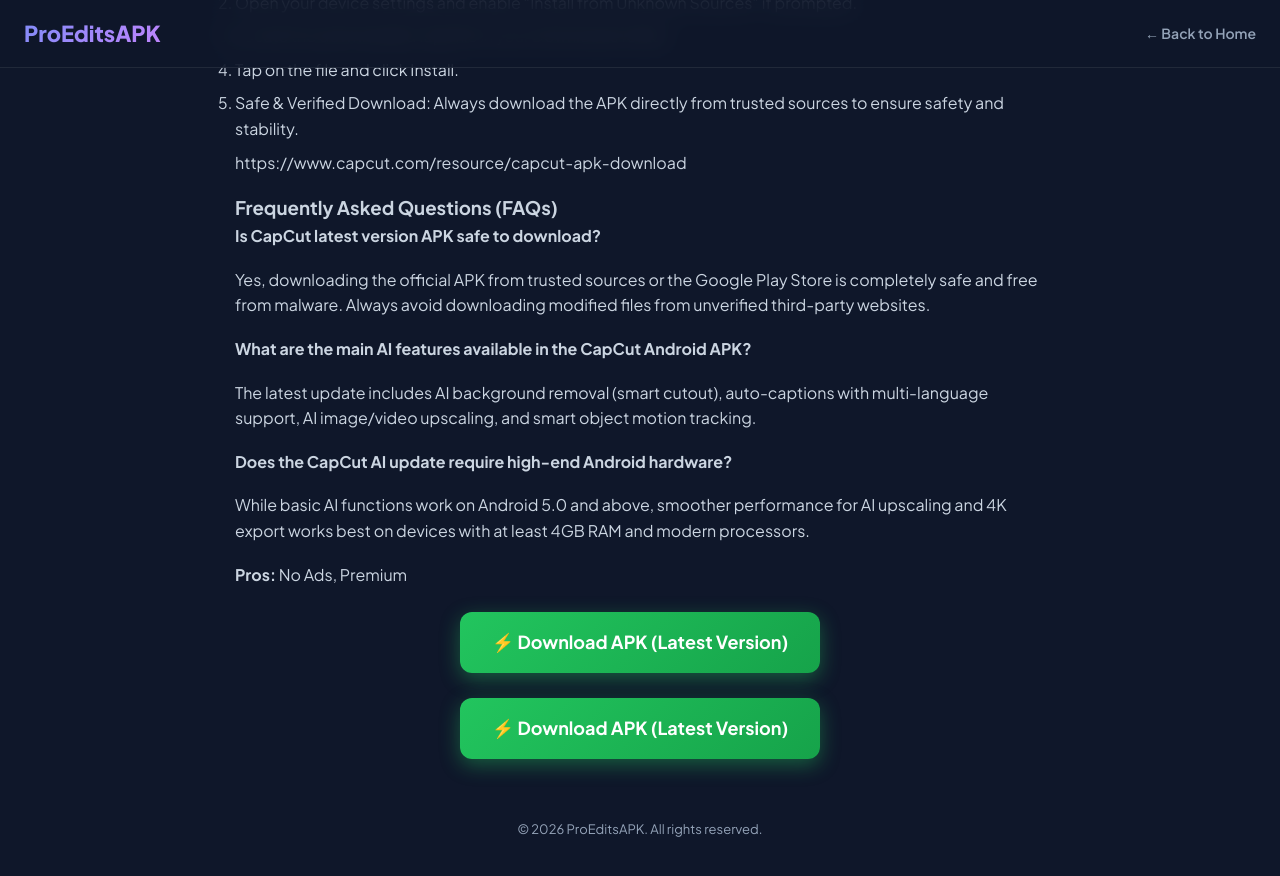
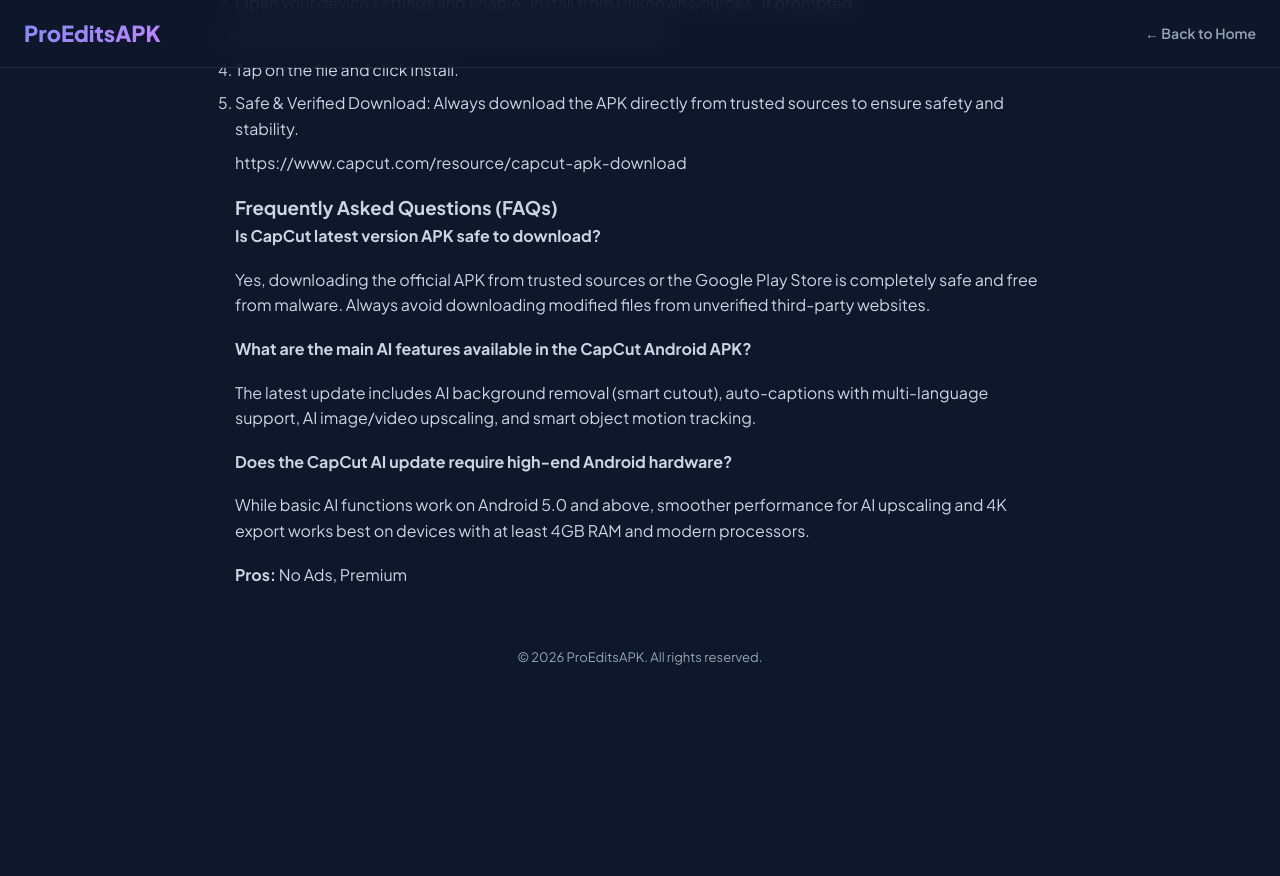
Before and after one commit to haseebaslam091-afk/proeditsapk, a Jekyll site: the page built from _posts/2026-10-18-capcut-latest-version-apk-download-android-ai-features-unlocked.md, in a window 1280 px wide and 900 px high, scrolled down 1188 px. Shown: the top 876 px of the window. Built offline with Jekyll 4.4.1, drawn with Linux system fonts in a browser that asks for light colours; our own code applies the rules of GitHub Pages for plain Markdown files; after the commit the page ends 1916 px from its top, so only the background shows below that.

Commit message:
Publish article: capcut-latest-version-apk-download-android-ai-features-unlocked

```diff
--- a/_posts/2026-10-18-capcut-latest-version-apk-download-android-ai-features-unlocked.md
+++ b/_posts/2026-10-18-capcut-latest-version-apk-download-android-ai-features-unlocked.md
@@ -52,5 +52,3 @@
 While basic AI functions work on Android 5.0 and above, smoother performance for AI upscaling and 4K export works best on devices with at least 4GB RAM and modern processors.
 
 **Pros:** No Ads, Premium
-<div style="text-align:center;margin:25px 0;"><a href="https://play.google.com/store/apps/details?id=com.lemon.lvoverseas&hl=en" target="_blank" rel="noopener noreferrer" style="background:linear-gradient(135deg,#22c55e,#16a34a);color:white;padding:16px 32px;border-radius:12px;font-weight:700;font-size:18px;text-decoration:none;display:inline-block;box-shadow:0 6px 20px rgba(34,197,94,0.4);">⚡ Download APK (Latest Version)</a></div>
-<div style="text-align:center;margin:25px 0;"><a href="https://github.com/haseebaslam091-afk/proeditsapk/releases/download/V19.8.0/CapCut+-+Video+Editor_19.8.0_APKPure.apk" target="_blank" rel="noopener noreferrer" style="background:linear-gradient(135deg,#22c55e,#16a34a);color:white;padding:16px 32px;border-radius:12px;font-weight:700;font-size:18px;text-decoration:none;display:inline-block;box-shadow:0 6px 20px rgba(34,197,94,0.4);">⚡ Download APK (Latest Version)</a></div>
```
Also changed, not shown: other parts of _posts/2026-10-18-capcut-latest-version-apk-download-android-ai-features-unlocked.md (+1 -1 lines).
